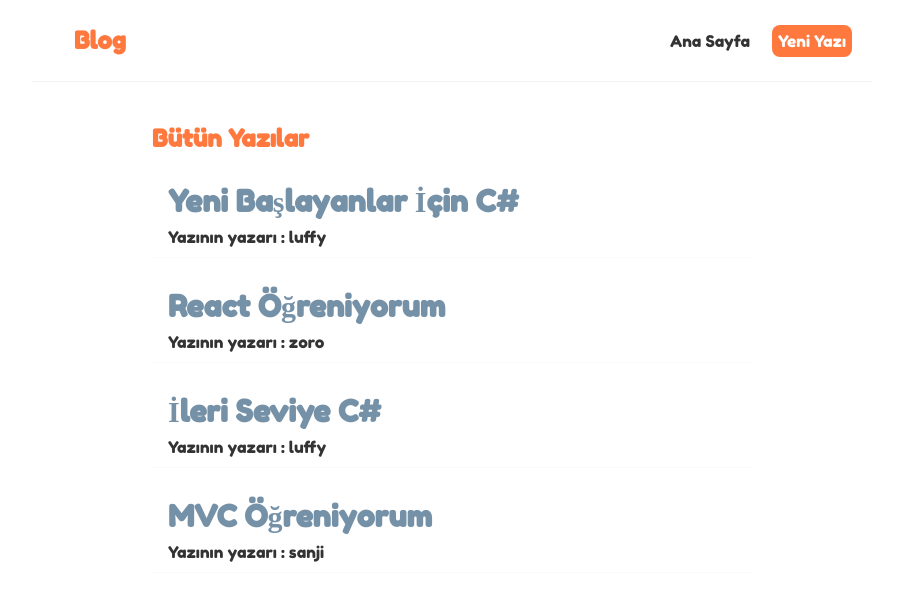
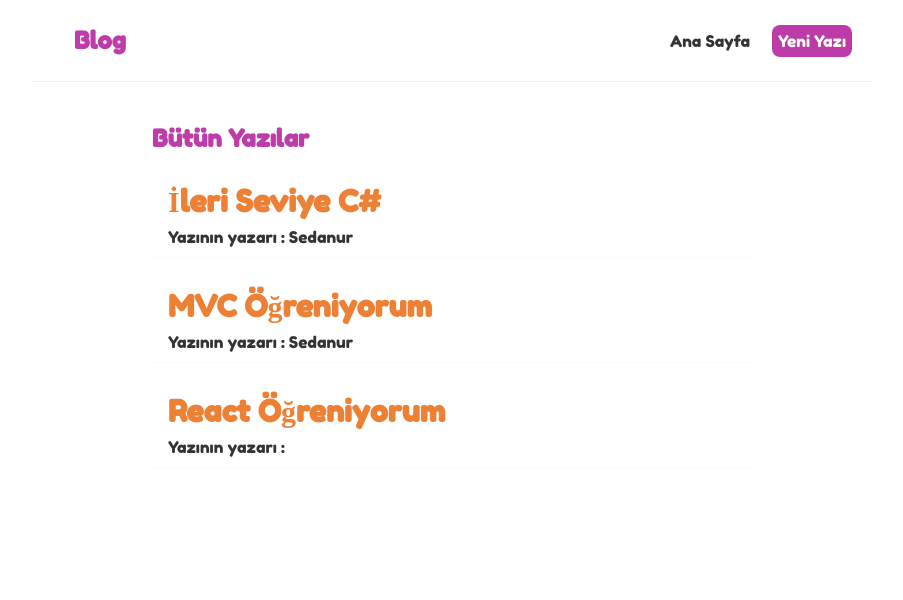
Before and after one commit to sdnrcvk/React-Basic-Blog, a React (Create React App) app: page / in a window 1280 px wide. Shown: the top 600 px of the page, without its empty margins (188-1091 px from the left). Built offline with nearby package versions, Linux system fonts and the light colour scheme; data requests are answered from the project's data file.

Commit message:
css edited

```diff
--- a/data/db.json
+++ b/data/db.json
@@ -1,28 +1,22 @@
 {
   "yazilar": [
     {
-      "ad": "Yeni Başlayanlar İçin C#",
-      "aciklama": "lorem ipsum",
-      "yazar": "luffy",
-      "id": 1
-    },
-    {
-      "ad": "React Öğreniyorum",
-      "aciklama": "lorem ipsum",
-      "yazar": "zoro",
-      "id": 2
-    },
-    {
       "ad": "İleri Seviye C#",
       "aciklama": "lorem ipsum",
-      "yazar": "luffy",
+      "yazar": "Sedanur",
       "id": 3
     },
     {
       "ad": "MVC Öğreniyorum",
       "aciklama": "lorem ipsum",
-      "yazar": "sanji",
+      "yazar": "Sedanur",
       "id": 4
+    },
+    {
+      "ad": "React Öğreniyorum",
+      "aciklama": "lorem ipsum",
+      "yazar": "",
+      "id": 5
     }
   ]
 }
--- a/src/BlogList.js
+++ b/src/BlogList.js
@@ -5,7 +5,7 @@ export default function BlogList({bloglar,baslik}) {
 
     return (
     <div className="blog-list">
-    <h2 style={{color:'#ff793f'}}>{baslik}</h2>
+    <h2 style={{color:'#bd3aa8fd'}}>{baslik}</h2>
     {bloglar.map((blog)=>(
         <div className="blog-preview" key={blog.id}>
             <Link to={`/blogs/${blog.id}`}>
--- a/src/Create.js
+++ b/src/Create.js
@@ -31,7 +31,7 @@ const Create = () => {
 
     return (
         <div className="create">
-            <h2 style={{color:'#ff793f'}}>Yeni Yazı Ekle</h2>
+            <h2 style={{color:'#bd3aa8fd'}}>Yeni Yazı Ekle</h2>
         <form onSubmit={handleSubmit}>
             <label>Yazı Başlık:</label>
             <input type="text" required value={baslik} onChange={(e)=>setBaslik(e.target.value)}/>
@@ -41,9 +41,9 @@ const Create = () => {
             </textarea>
             <label>Yazar:</label>
             <select value={yazar} onChange={(e)=>setYazar(e.target.value)}>
-                <option value="luffy">Luffy</option>
-                <option value="zoro">Zoro</option>
-                <option value="sanji">Sanji</option>
+                <option value="Sedanur">Sedanur</option>
+                <option value="Kaan">Kaan</option>
+                <option value="Ceren">Ceren</option>
             </select>
             <button>Ekle</button> <br/>
             {baslik} <br/>
--- a/src/Navbar.js
+++ b/src/Navbar.js
@@ -8,7 +8,7 @@ const Navbar = () => {
                 <Link to="/">Ana Sayfa</Link>
                 <Link to="/create" style={{
                     color:'white',
-                    backgroundColor:'#ff793f',
+                    backgroundColor:'#bd3aa8fd',
                     borderRadius:'8px'
                 }}>Yeni Yazı</Link>
             </div>
--- a/src/NotFound.js
+++ b/src/NotFound.js
@@ -6,9 +6,11 @@ const NotFound = () => {
     return (
         <>
         <div className="not-found">
-            <h2>Yanlış Sayfa</h2>
-            <p>Sayfa Bulunamadı</p>
-            <Link to="/">Ana Sayfa</Link>
+            <h2 style={{color:"#bd3aa8fd"}}>Yanlış Sayfa</h2>
+            <br></br>
+            <p>Sayfa Bulunamadı!</p>
+            <br></br>
+            <Link to="/" style={{color:"#eb7420"}}>Ana Sayfa</Link>
         </div>
 
         </>
--- a/src/index.css
+++ b/src/index.css
@@ -16,7 +16,7 @@
 }
 
 .navbar h1{
-  color: #ff793f;
+  color: #bd3aa8fd;
 }
 
 .navbar .links{
@@ -30,7 +30,7 @@
 }
 
 .navbar a:hover{
-  color:#ff793f;
+  color:#bd3aa8fd;
 }
 
 .content{
@@ -52,9 +52,9 @@
 
 .blog-preview h2{
   font-size: 30px;
-  color: #3c6382;
+  color: #eb7420;
   margin-bottom: 8px;
-  opacity: 0.7;
+  opacity: 0.9;
 }
 
 .blog-preview a{
@@ -63,7 +63,7 @@
 
 .loading{
   font-size: 50px;
-  color: #ff793f;
+  color: #bd3aa8fd;
 }
 
 .error{
@@ -73,7 +73,7 @@
 
 .blog-details h2{
   font-size: 30px;
-  color: #3c6382;
+  color: #eb7420;
   margin-bottom: 10px;
 }
 
@@ -102,10 +102,19 @@
 }
 
 .create button{
-  background-color: #ff793f;
+  background-color: #bd3aa8fd;
   color: #fff;
   border: 0;
   padding: 8px;
   border-radius: 8px;
   cursor: pointer;
 }
+
+.blog-details button{
+  background-color: #c93a38fd;
+  color: #fff;
+  border: 0;
+  padding: 8px;
+  border-radius: 8px;
+  cursor: pointer;
+}
```
